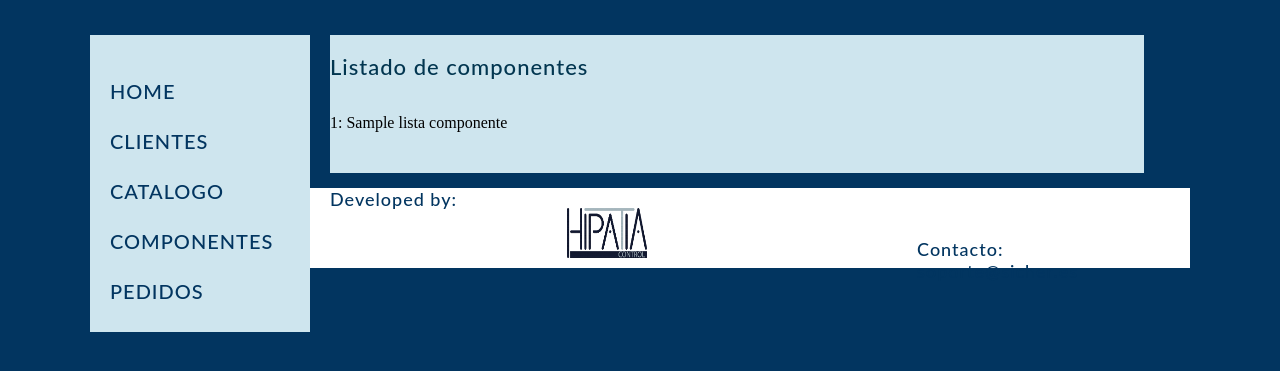
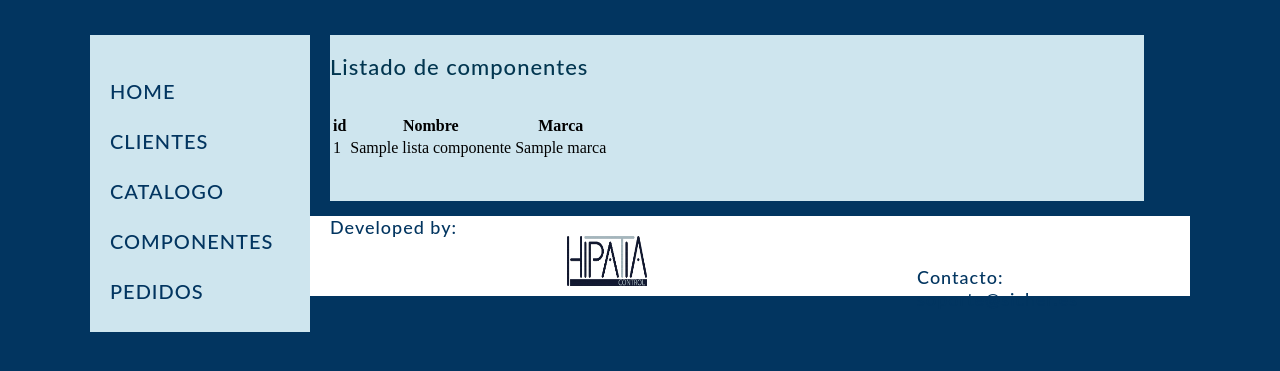
Before and after one commit to MaialenAguilar/TrabajoDjango, a Django app: template gestionPedidos/appGestionPedidos/templates/componentes.html in a window 1280 px wide. Shown: the part 120-491 px from the top of the page. Run offline with Django 3.2, Linux system fonts and the light colour scheme; the template is opened without the code that fills it: most values are stand-ins (such as "Sample title", 1, 10 or a date in 2020).

Commit message:
formato_tabla_componentes

```diff
--- a/gestionPedidos/appGestionPedidos/templates/componentes.html
+++ b/gestionPedidos/appGestionPedidos/templates/componentes.html
@@ -6,10 +6,23 @@
 <h2>Listado de componentes</h2>
 
 	<ul>
-        {% for d in lista_componentes %}
-		<li>
-		    {{ d.id }}: {{ d.nombre}}
-		</li>
-	{% endfor %}
+		<table>
+		<thead>
+		<tr>
+			<th>id</th>
+			<th>Nombre</th>
+			<th>Marca</th>
+		</tr>
+		</thead>
+		<tbody>
+		{% for d in lista_componentes %}
+		<tr>
+			<td>{{ d.id }}</td>
+			<td>{{ d.nombre}}</td>
+			<td>{{ d.marca }}</td>
+		</tr>
+			{% endfor %}
+		</tbody>
+		</table>
 	</ul>
 {% endblock %}
```
